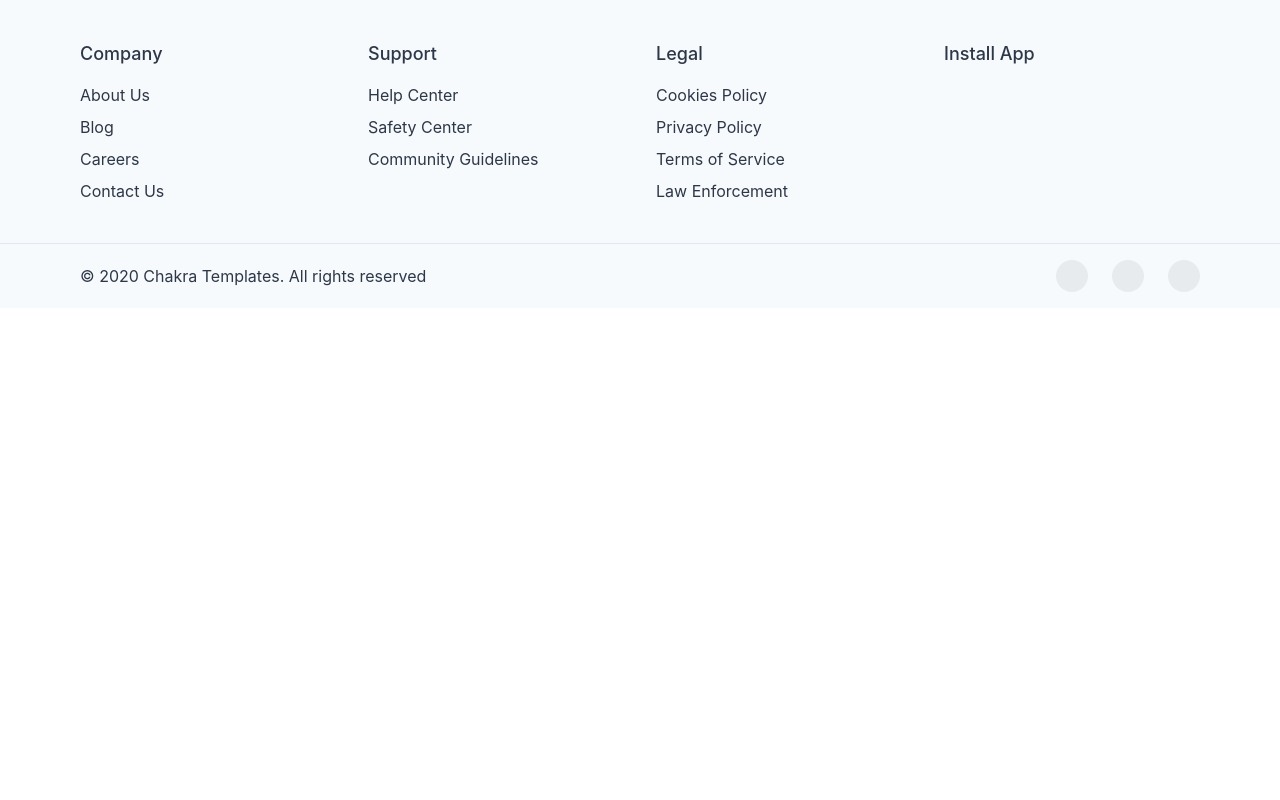
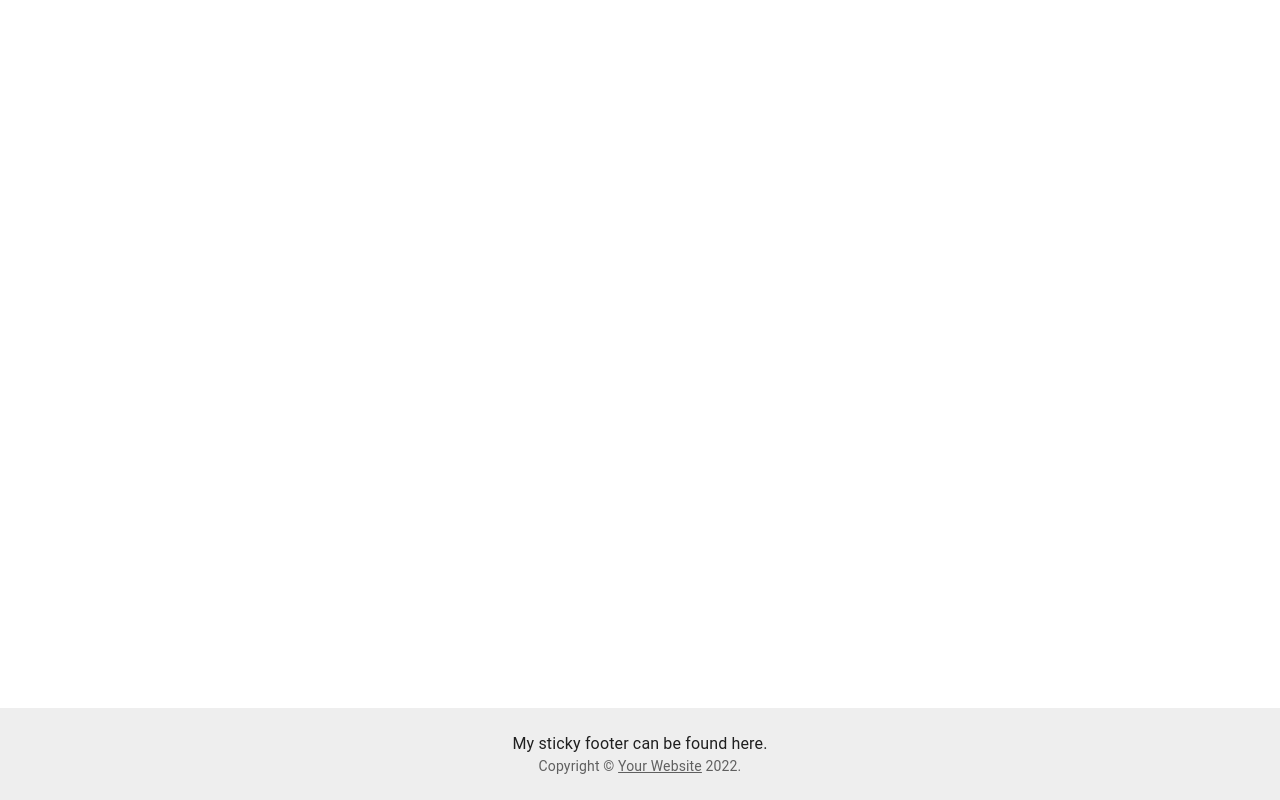
Before and after one commit to timothy-dillan/bgp-app-dev-competition-3, a React (Create React App) app in the folder frontend/: page /product in a window 1280 px wide. Built offline with nearby package versions, Linux system fonts and the light colour scheme.

Commit message:
migrate footer

```diff
--- a/frontend/src/components/footer.js
+++ b/frontend/src/components/footer.js
@@ -1,111 +1,53 @@
-import { ReactNode } from 'react';
-import {
-  Box,
-  Container,
-  Stack,
-  SimpleGrid,
-  Text,
-  Link,
-  VisuallyHidden,
-  chakra,
-  useColorModeValue,
-} from '@chakra-ui/react';
+import * as React from 'react';
+import CssBaseline from '@mui/material/CssBaseline';
+import Box from '@mui/material/Box';
+import Typography from '@mui/material/Typography';
+import Container from '@mui/material/Container';
+import Link from '@mui/material/Link';
 
 
-const ListHeader = ({ children }) => {
+function Copyright() {
   return (
-    <Text fontWeight={'500'} fontSize={'lg'} mb={2}>
-      {children}
-    </Text>
+    <Typography variant="body2" color="text.secondary">
+      {'Copyright © '}
+      <Link color="inherit" href="https://mui.com/">
+        Your Website
+      </Link>{' '}
+      {new Date().getFullYear()}
+      {'.'}
+    </Typography>
   );
-};
-
-const SocialButton = ({
-  children,
-  label,
-  href,
-}) => {
-  return (
-    <chakra.button
-      bg={useColorModeValue('blackAlpha.100', 'whiteAlpha.100')}
-      rounded={'full'}
-      w={8}
-      h={8}
-      cursor={'pointer'}
-      as={'a'}
-      href={href}
-      display={'inline-flex'}
-      alignItems={'center'}
-      justifyContent={'center'}
-      transition={'background 0.3s ease'}
-      _hover={{
-        bg: useColorModeValue('blackAlpha.200', 'whiteAlpha.200'),
-      }}>
-      <VisuallyHidden>{label}</VisuallyHidden>
-      {children}
-    </chakra.button>
-  );
-};
+}
 
 const Footer = () => (
-    <Box
-    bg={useColorModeValue('gray.50', 'gray.900')}
-    color={useColorModeValue('gray.700', 'gray.200')}>
-    <Container as={Stack} maxW={'6xl'} py={10}>
-      <SimpleGrid columns={{ base: 1, sm: 2, md: 4 }} spacing={8}>
-        <Stack align={'flex-start'}>
-          <ListHeader>Company</ListHeader>
-          <Link href={'#'}>About Us</Link>
-          <Link href={'#'}>Blog</Link>
-          <Link href={'#'}>Careers</Link>
-          <Link href={'#'}>Contact Us</Link>
-        </Stack>
-
-        <Stack align={'flex-start'}>
-          <ListHeader>Support</ListHeader>
-          <Link href={'#'}>Help Center</Link>
-          <Link href={'#'}>Safety Center</Link>
-          <Link href={'#'}>Community Guidelines</Link>
-        </Stack>
-
-        <Stack align={'flex-start'}>
-          <ListHeader>Legal</ListHeader>
-          <Link href={'#'}>Cookies Policy</Link>
-          <Link href={'#'}>Privacy Policy</Link>
-          <Link href={'#'}>Terms of Service</Link>
-          <Link href={'#'}>Law Enforcement</Link>
-        </Stack>
-
-        <Stack align={'flex-start'}>
-          <ListHeader>Install App</ListHeader>
-        </Stack>
-      </SimpleGrid>
+  <Box
+  sx={{
+    display: 'flex',
+    flexDirection: 'column',
+    minHeight: '100vh',
+  }}
+>
+  <CssBaseline />
+  <Box
+    component="footer"
+    sx={{
+      py: 3,
+      px: 2,
+      mt: 'auto',
+      backgroundColor: (theme) =>
+        theme.palette.mode === 'light'
+          ? theme.palette.grey[200]
+          : theme.palette.grey[800],
+    }}
+  >
+    <Container maxWidth="sm">
+      <Typography variant="body1">
+        My sticky footer can be found here.
+      </Typography>
+      <Copyright />
     </Container>
-
-    <Box
-      borderTopWidth={1}
-      borderStyle={'solid'}
-      borderColor={useColorModeValue('gray.200', 'gray.700')}>
-      <Container
-        as={Stack}
-        maxW={'6xl'}
-        py={4}
-        direction={{ base: 'column', md: 'row' }}
-        spacing={4}
-        justify={{ md: 'space-between' }}
-        align={{ md: 'center' }}>
-        <Text>© 2020 Chakra Templates. All rights reserved</Text>
-        <Stack direction={'row'} spacing={6}>
-          <SocialButton label={'Twitter'} href={'#'}>
-          </SocialButton>
-          <SocialButton label={'YouTube'} href={'#'}>
-          </SocialButton>
-          <SocialButton label={'Instagram'} href={'#'}>
-          </SocialButton>
-        </Stack>
-      </Container>
-    </Box>
   </Box>
+</Box>
 )
 
 export default Footer
--- a/frontend/src/components/productAdd.js
+++ b/frontend/src/components/productAdd.js
@@ -7,13 +7,11 @@
 import Box from '@mui/material/Box';
 import Button from '@mui/material/Button';
 import Typography from '@mui/material/Typography';
-import { createTheme, ThemeProvider } from '@mui/material/styles';
 import { useEffect, useState } from 'react';
 import api from '../utils/api';
 import { useToast } from '@chakra-ui/react'
-import { height } from '@mui/system';
 
-const theme = createTheme();
+
 
   const ProductAdd = () => {
     const toast = useToast()
@@ -52,7 +50,7 @@
         })
      }
     return (
-      <ThemeProvider theme={theme}>
+
       <Stack spacing={2} sx={{paddingX:'20vw', paddingY:'5vh'}} >
       <Typography gutterBottom variant="h5" component="div">
             Create New Item
@@ -86,8 +84,6 @@
           <Button variant="contained" color="success" onClick={Submit}  sx={{width:270}}>Submit </Button>
         </Stack>
       </Stack>
-      </ThemeProvider>
-
     )
   }
 
--- a/frontend/src/pages/product.js
+++ b/frontend/src/pages/product.js
@@ -4,11 +4,15 @@
   } from 'react-router-dom'
   import ProductAdd from '../components/productAdd'
   import Footer from '../components/footer'
+  import { createTheme, ThemeProvider } from '@mui/material/styles';
+
+
+  const theme = createTheme();
 
 
   const Products = () => {
     return(
-        <>
+      <ThemeProvider theme={theme}>
         <Routes>
             <Route path="/add" element={ <ProductAdd />} />
             <Route path="/*" element={<>
@@ -20,7 +24,7 @@
                             </>} />
 
         </Routes>
-        </>
+        </ThemeProvider>
     )
   }
 
```
